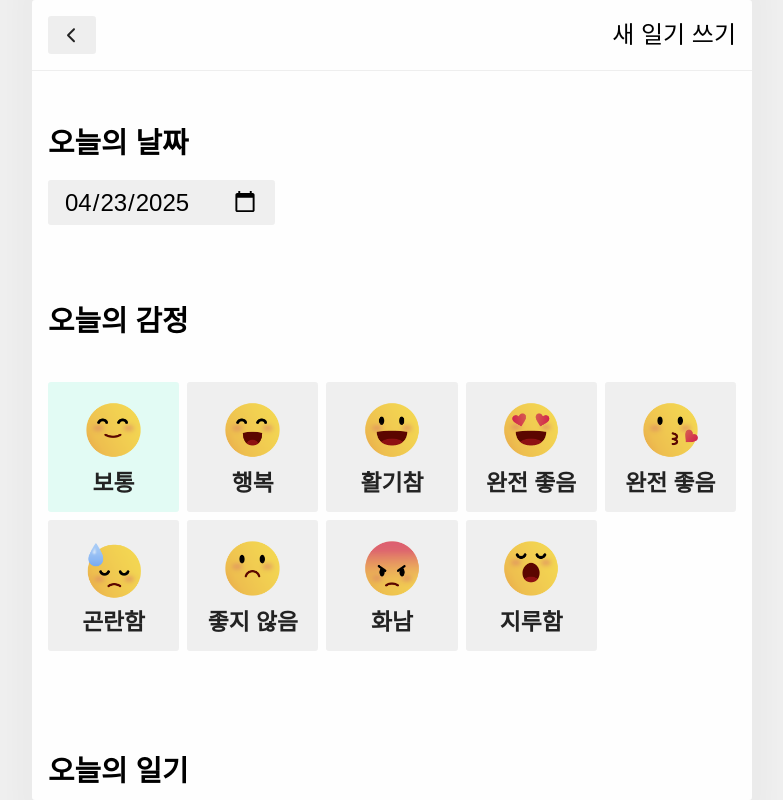
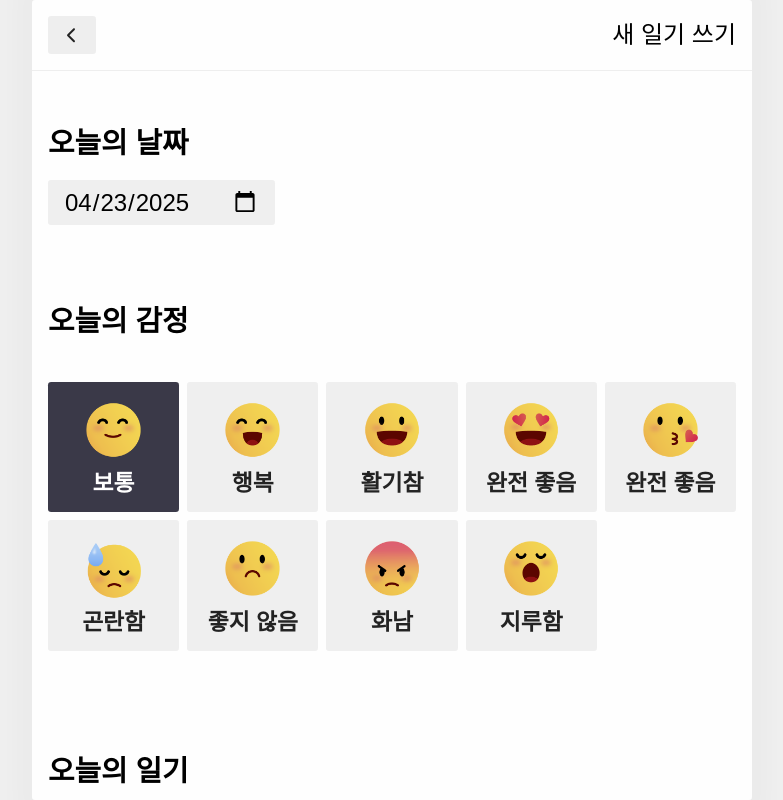
Before and after one commit to hotteokButler/my_diary, a React (Vite) app in the folder my_diary/: page /new in a window 1280 px wide. Shown: the whole page, without its empty margins (248-1031 px from the left). Built offline with nearby package versions, Linux system fonts and the light colour scheme; a web font is replaced by a local one.

Commit message:
Style 에디터 페이지 감정 선택 일관된 색상으로 변경

```diff
--- a/my_diary/src/components/EmotionElem/emotionElem.styled.js
+++ b/my_diary/src/components/EmotionElem/emotionElem.styled.js
@@ -1,12 +1,10 @@
 import styled from 'styled-components';
-
-import getRandomPastelColor from '../../util/get-random-pastel-color';
 
 export const EmotionElem = styled.li`
   width: calc(20% - 1.4rem);
   border-radius: 0.2rem;
-  background: ${({ $isSelected }) => ($isSelected ? getRandomPastelColor() : '#efefef')};
-  color: #232323;
+  background: ${({ $isSelected }) => ($isSelected ? '#3a3948' : '#efefef')};
+  color: ${({ $isSelected }) => ($isSelected ? '#fff' : '#232323')};
 
   display: flex;
   flex-direction: column;
```
